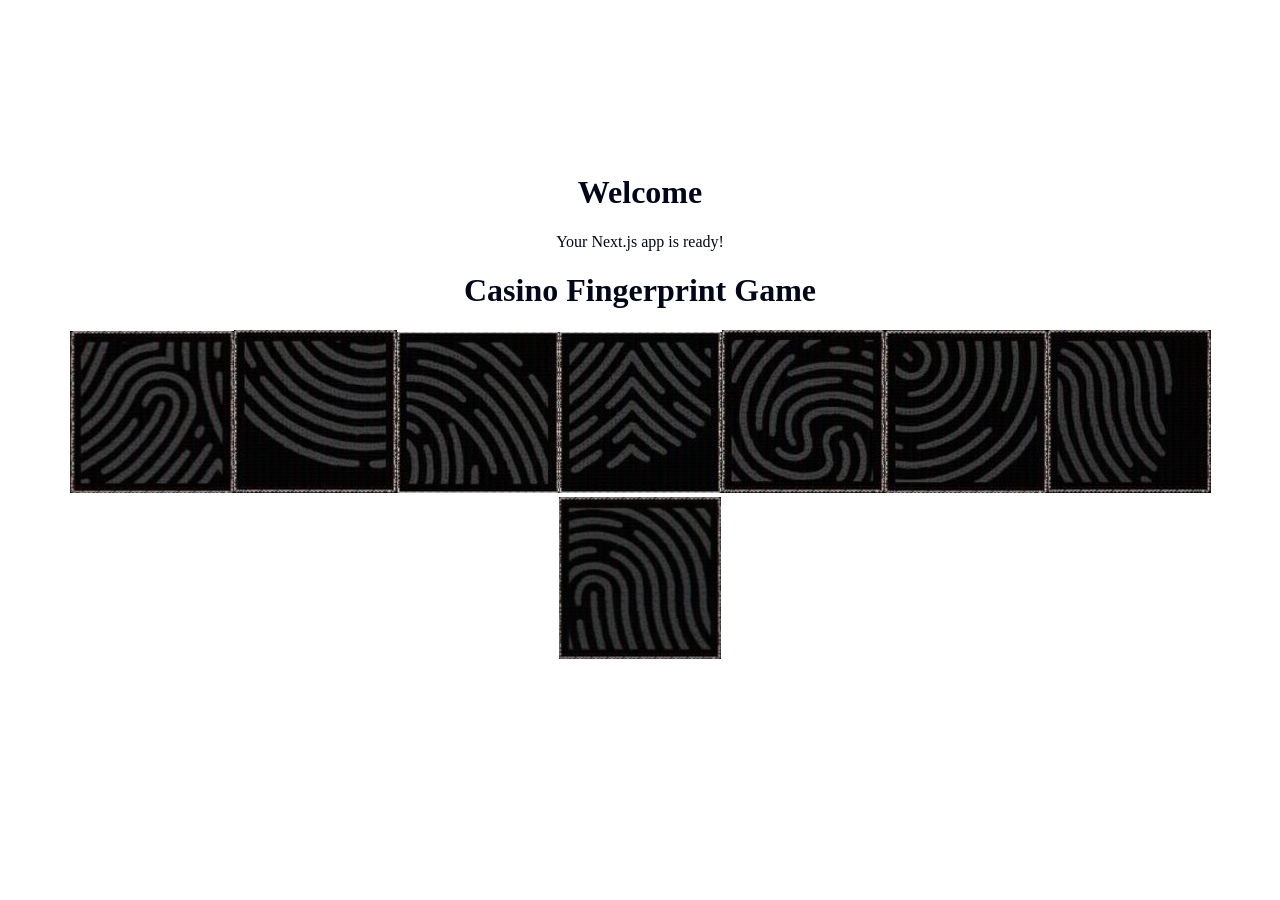
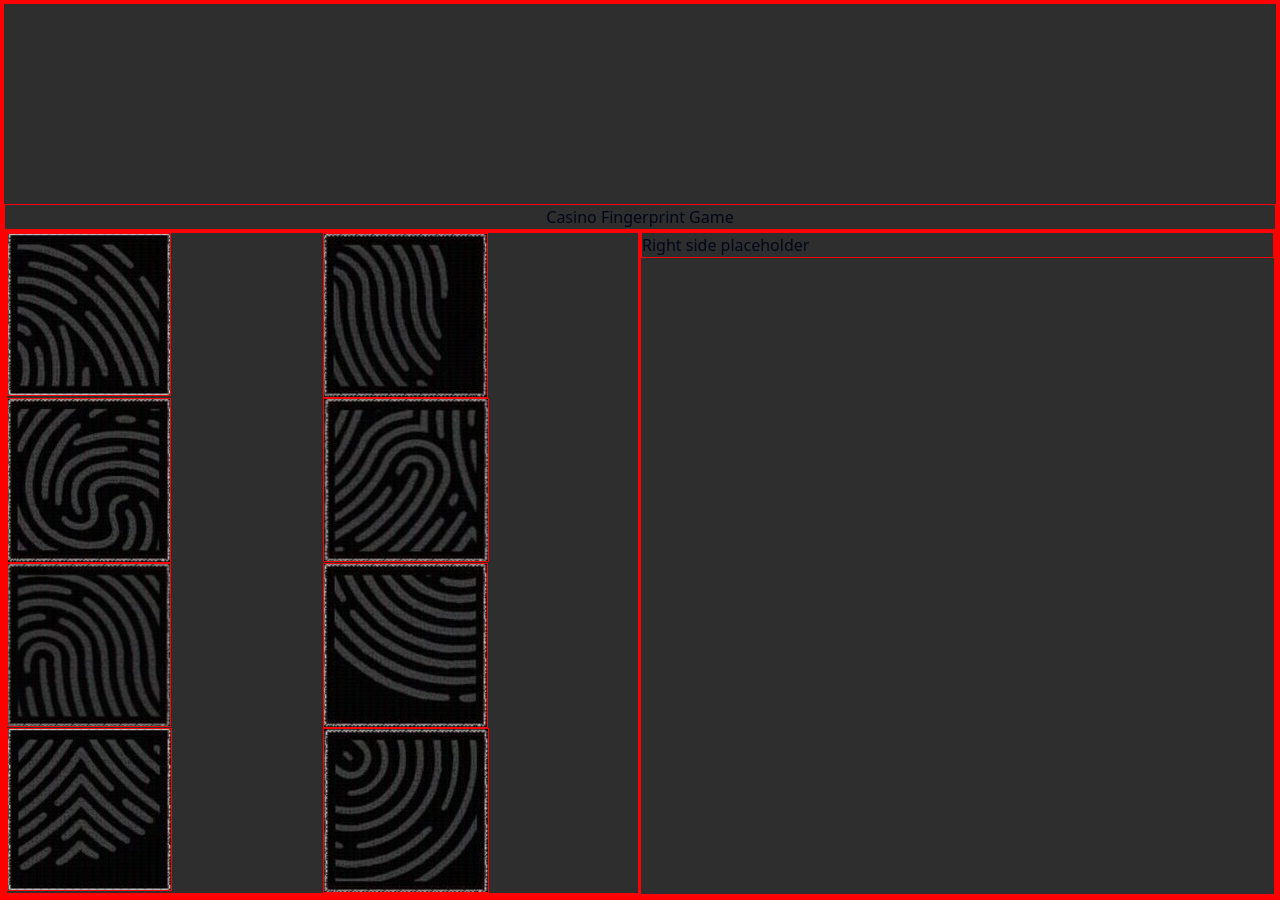
Before and after one commit to AnuragVatash/Lesters-Arcade, a Next.js app in the folder my-app/: page / in a window 1280 px wide. Before the commit the page ends 816 px from the top, so only its background shows below. Built offline with nearby package versions, Linux system fonts and the light colour scheme.

Commit message:
building casino fprint

```diff
--- a/my-app/app/components/games/casinoFingerprint/CasinoFingerprint.tsx
+++ b/my-app/app/components/games/casinoFingerprint/CasinoFingerprint.tsx
@@ -1,21 +1,46 @@
 'use client';
 
-import React from 'react';
+import React, {useEffect, useState} from 'react';
 
 export default function CasinoFingerprint() {
+  const [selectedFingerprints, setSelectedFingerprints] = useState<number[]>([]);
+
+  const handleFingerprintClick = (index: number) => {
+    console.log('Clicked fingerprint:', index);
+    console.log('Fingerprint number:', fingerprintOrder[index] + 1);
+    console.log('Currently selected:', selectedFingerprints);
+  };
+
+  const [fingerprintOrder,setFingerprintOrder] = useState([0,1,2,3,4,5,6,7])
+
+  useEffect(() => {
+    const shuffledOrder = [...fingerprintOrder];
+    for(let i = shuffledOrder.length -1; i > 0; i--){
+      const j = Math.floor(Math.random() * (i + 1));
+      [shuffledOrder[i],shuffledOrder[j]] = [shuffledOrder[j],shuffledOrder[i]];
+    }
+    setFingerprintOrder(shuffledOrder);
+  }, []);
+
   return (
-    <div>
-      <h1>Casino Fingerprint Game</h1>
-    <div>
-        <img src="/casinoFingerprints/casino1print1.jpg"/>
-        <img src="/casinoFingerprints/casino1print2.jpg"/>
-        <img src="/casinoFingerprints/casino1print3.jpg"/>
-        <img src="/casinoFingerprints/casino1print4.jpg"/>
-        <img src="/casinoFingerprints/casino1print5.jpg"/>
-        <img src="/casinoFingerprints/casino1print6.jpg"/>
-        <img src="/casinoFingerprints/casino1print7.jpg"/>
-        <img src="/casinoFingerprints/casino1print8.jpg"/>
+    <div><h1 className = 'mt-[200px] mb-0 text-center text-4xl'>Casino Fingerprint Game</h1>
+    <div className="flex flex-row">
+      <div className='w-1/2'>
+    <div className="grid grid-cols-2 gap-x-8 gap-y-8 ">
+        <img src={`/casinoFingerprints/casino1print${fingerprintOrder[0] + 1}.jpg`} onClick={() => handleFingerprintClick(0)}/>
+        <img src={`/casinoFingerprints/casino1print${fingerprintOrder[1] + 1}.jpg`} onClick={() => handleFingerprintClick(1)}/>
+        <img src={`/casinoFingerprints/casino1print${fingerprintOrder[2] + 1}.jpg`} onClick={() => handleFingerprintClick(2)}/>
+        <img src={`/casinoFingerprints/casino1print${fingerprintOrder[3] + 1}.jpg`} onClick={() => handleFingerprintClick(3)}/>
+        <img src={`/casinoFingerprints/casino1print${fingerprintOrder[4] + 1}.jpg`} onClick={() => handleFingerprintClick(4)}/>
+        <img src={`/casinoFingerprints/casino1print${fingerprintOrder[5] + 1}.jpg`} onClick={() => handleFingerprintClick(5)}/>
+        <img src={`/casinoFingerprints/casino1print${fingerprintOrder[6] + 1}.jpg`} onClick={() => handleFingerprintClick(6)}/>
+        <img src={`/casinoFingerprints/casino1print${fingerprintOrder[7] + 1}.jpg`} onClick={() => handleFingerprintClick(7)}/>
         </div>
+        </div>
+        <div className='w-1/2'>
+          <p>Right side placeholder</p>
+        </div>
+    </div>
     </div>
   );
 }
--- a/my-app/app/globals.css
+++ b/my-app/app/globals.css
@@ -3,12 +3,12 @@
 
 @custom-variant dark (&:is(.dark *));
 
-@tailwind base;
-@tailwind components;
+@import "tailwindcss/preflight";
 @tailwind utilities;
 
 * {
   box-sizing: border-box;
+  border: 1px solid red !important;
 }
 
 html,
@@ -68,7 +68,7 @@ a {
 
 :root {
   --radius: 0.625rem;
-  --background: oklch(1 0 0);
+  --background: oklch(.3 0 0);
   --foreground: oklch(0.129 0.042 264.695);
   --card: oklch(1 0 0);
   --card-foreground: oklch(0.129 0.042 264.695);
--- a/my-app/app/page.tsx
+++ b/my-app/app/page.tsx
@@ -1,12 +1,8 @@
 import CasinoFingerprint from './components/games/casinoFingerprint/CasinoFingerprint';
 export default function Home() {
   return (
-    <div className="min-h-screen flex items-center justify-center">
-      <div className="text-center">
-        <h1 className="text-4xl font-bold mb-4">Welcome</h1>
-        <p className="text-lg text-gray-600">Your Next.js app is ready!</p>
+    <div>
         <CasinoFingerprint />
       </div>
-    </div>
   );
 }
--- a/my-app/package.json
+++ b/my-app/package.json
@@ -23,6 +23,7 @@
     "@types/node": "^20",
     "@types/react": "^19",
     "@types/react-dom": "^19",
+    "autoprefixer": "^10.4.21",
     "eslint": "^9",
     "eslint-config-next": "15.4.2",
     "tailwindcss": "^4",
--- a/my-app/postcss.config.mjs
+++ b/my-app/postcss.config.mjs
@@ -1,5 +1,8 @@
 const config = {
-  plugins: ["@tailwindcss/postcss"],
+  plugins: {
+    "@tailwindcss/postcss": {},
+    "autoprefixer": {},
+  },
 };
 
 export default config;
```
Also changed, not shown: my-app/app/components/games/casinoFingerprint/spec.txt (added), 2 other files (tests, documents, lock files or other folders).
